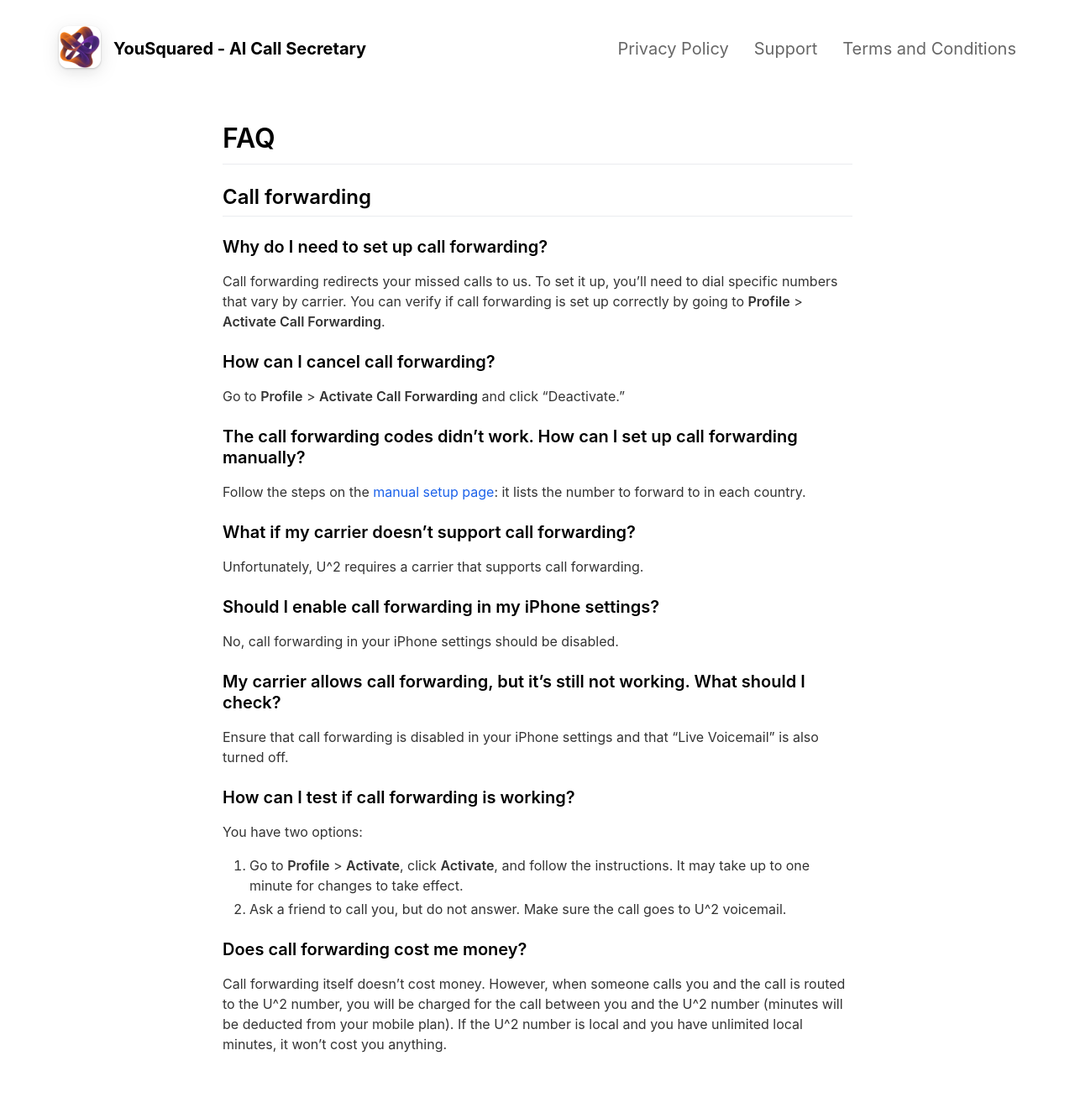
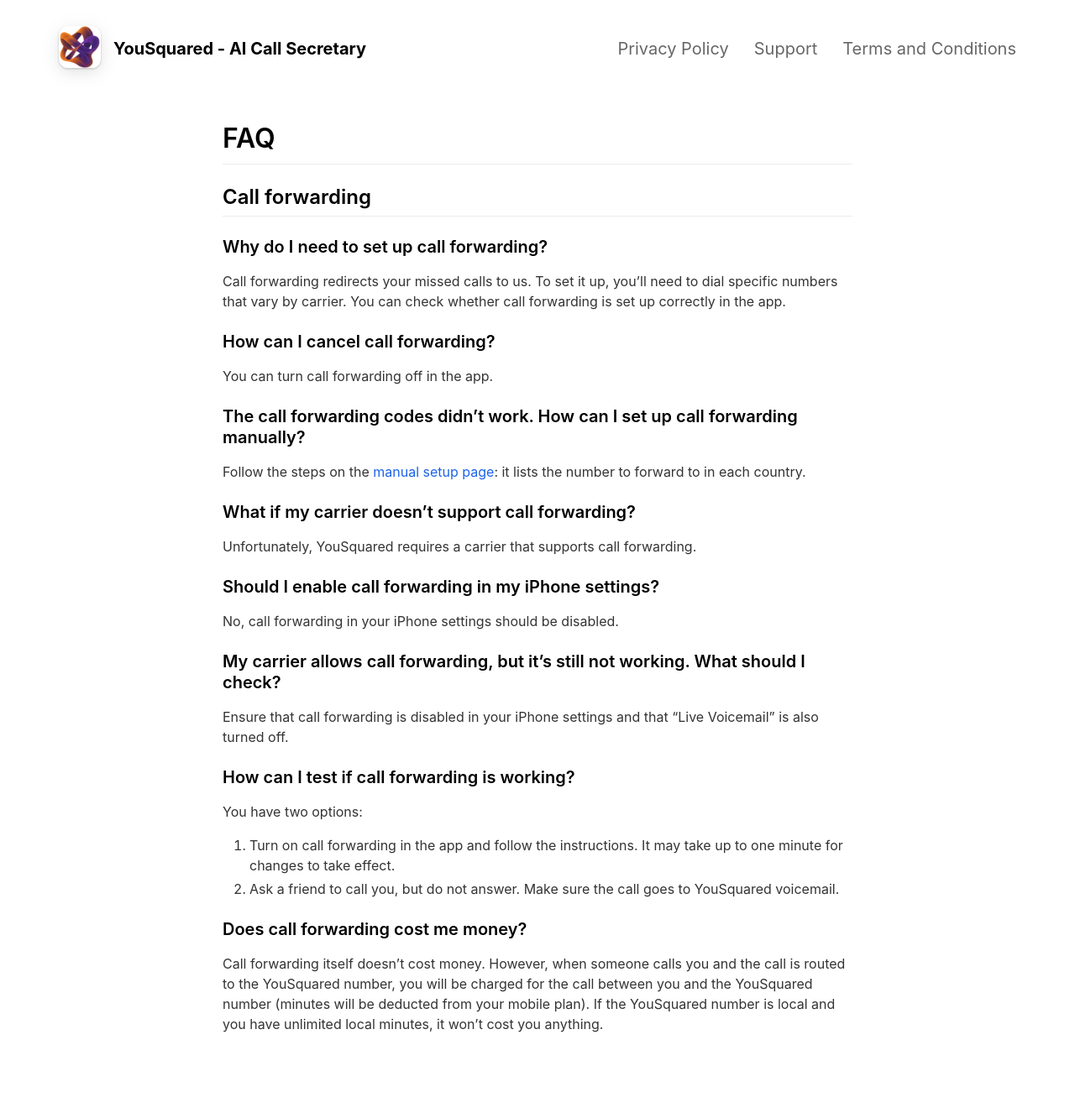
Before and after one commit to strangeattractors/u-squared, a Jekyll site: the page built from _pages/faq.md, in a window 1280 px wide. Shown: the whole page at 84% size. Built offline with Jekyll 4.4.1, drawn with Linux system fonts in a browser that asks for light colours; nearby versions of some CDN libraries; after the commit the page ends 1302 px from its top, so only the background shows below that.

Commit message:
Keep forwarding numbers on the manual setup page only (#6)
Replace the number lists on the VoIP and testing pages with links to the
manual setup page, drop app menu paths from the FAQ and how-to pages, and
rename U^2 to YouSquared in the FAQ.

```diff
--- a/_pages/faq.md
+++ b/_pages/faq.md
@@ -9,11 +9,11 @@ include_in_header: false
 
 ### Why do I need to set up call forwarding?
 
-Call forwarding redirects your missed calls to us. To set it up, you'll need to dial specific numbers that vary by carrier. You can verify if call forwarding is set up correctly by going to **Profile** > **Activate Call Forwarding**.
+Call forwarding redirects your missed calls to us. To set it up, you'll need to dial specific numbers that vary by carrier. You can check whether call forwarding is set up correctly in the app.
 
 ### How can I cancel call forwarding?
 
-Go to **Profile** > **Activate Call Forwarding** and click "Deactivate."
+You can turn call forwarding off in the app.
 
 ### The call forwarding codes didn’t work. How can I set up call forwarding manually?
 
@@ -21,7 +21,7 @@ Follow the steps on the [manual setup page]({{ '/forwarding/' | relative_url }})
 
 ### What if my carrier doesn’t support call forwarding?
 
-Unfortunately, U^2 requires a carrier that supports call forwarding.
+Unfortunately, YouSquared requires a carrier that supports call forwarding.
 
 ### Should I enable call forwarding in my iPhone settings?
 
@@ -34,9 +34,9 @@ Ensure that call forwarding is disabled in your iPhone settings and that "Live V
 ### How can I test if call forwarding is working?
 
 You have two options:
-1. Go to **Profile** > **Activate**, click **Activate**, and follow the instructions. It may take up to one minute for changes to take effect.
-2. Ask a friend to call you, but do not answer. Make sure the call goes to U^2 voicemail.
+1. Turn on call forwarding in the app and follow the instructions. It may take up to one minute for changes to take effect.
+2. Ask a friend to call you, but do not answer. Make sure the call goes to YouSquared voicemail.
 
 ### Does call forwarding cost me money?
 
-Call forwarding itself doesn’t cost money. However, when someone calls you and the call is routed to the U^2 number, you will be charged for the call between you and the U^2 number (minutes will be deducted from your mobile plan). If the U^2 number is local and you have unlimited local minutes, it won’t cost you anything.
+Call forwarding itself doesn’t cost money. However, when someone calls you and the call is routed to the YouSquared number, you will be charged for the call between you and the YouSquared number (minutes will be deducted from your mobile plan). If the YouSquared number is local and you have unlimited local minutes, it won’t cost you anything.
```
Also changed, not shown: _pages/howto.md (+2 -2 lines), _pages/testing-forwarding.md (+1 -8 lines), _pages/voip.md (+2 -7 lines).
